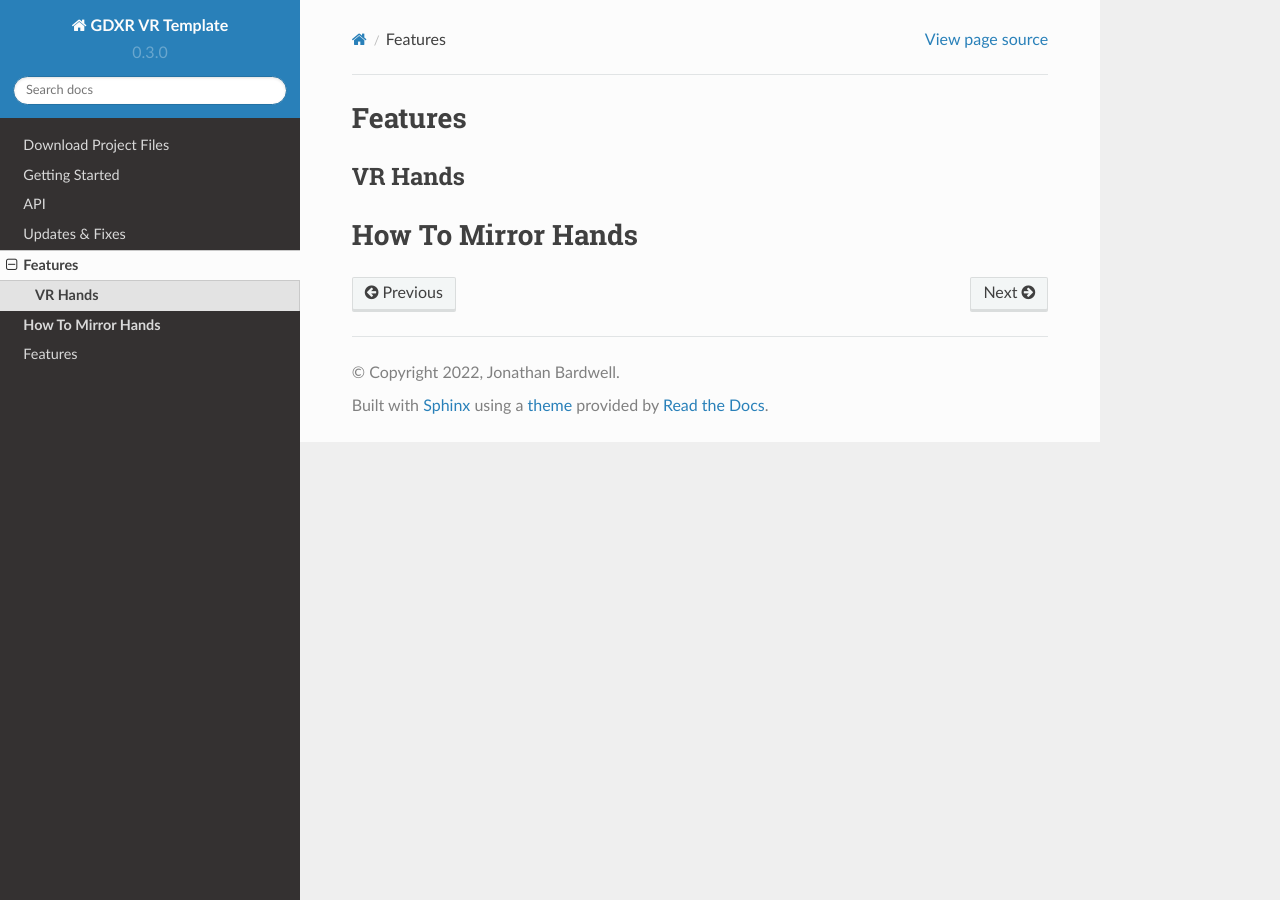
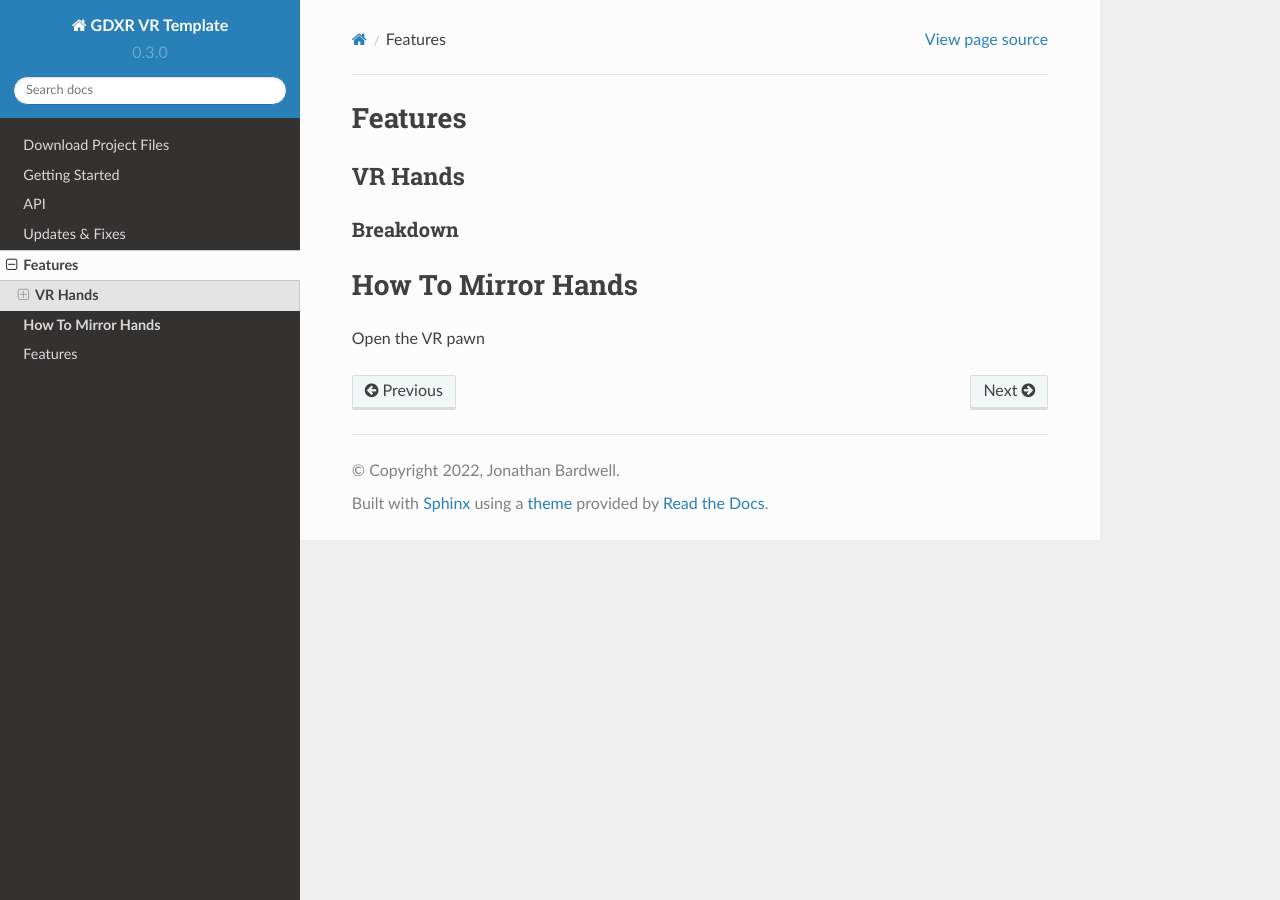
Before and after one commit to jonathan9232/GDXR-VR-Template-Documentation, a Sphinx documentation site: the page built from docs/source/Features.rst, in a window 1280 px wide. Built offline with Sphinx 7.4.7 and the Read the Docs theme 2.0.0, drawn with Linux system fonts in a browser that asks for light colours.

Commit message:
Update Features.rst

```diff
--- a/docs/source/Features.rst
+++ b/docs/source/Features.rst
@@ -4,5 +4,11 @@ Features
 **VR Hands**
 ^^^^^^^^^^^^
 
+**Breakdown**
+--------------
+
+
 **How To Mirror Hands**
 =======================
+
+Open the VR pawn
```
